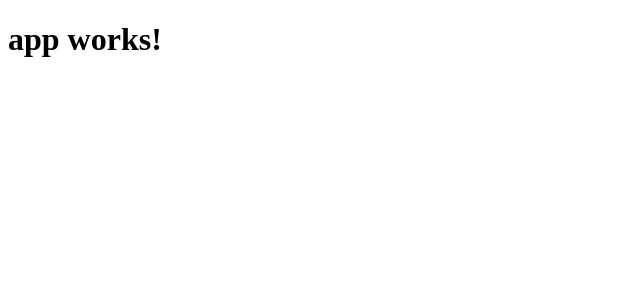
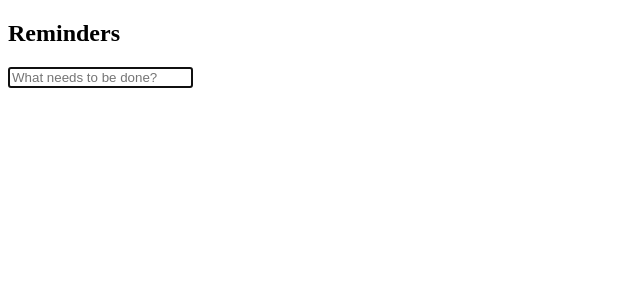
Before and after one commit to chopchopmasteronion/bluefalcon, an Angular app: page / in a window 1280 px wide. Shown: the top 300 px of the page, without its empty margins (0-640 px from the left). Built offline with nearby package versions, Linux system fonts and the light colour scheme.

Commit message:
Updated main view component to show the app. Bootstrap is not working properly, but all functionality is there. Unit tests for view are included.

```diff
--- a/src/app/app.component.html
+++ b/src/app/app.component.html
@@ -1,3 +1,20 @@
-<h1>
-  {{title}}
-</h1>
+<section class="bluefalconapp">
+  <header class="header">
+    <h1>Reminders</h1>
+    <input class="new-remind" placeholder="What needs to be done?" autofocus="" [(ngModel)]="newRemind.title" (keyup.enter)="addRemind()">
+  </header>
+  <section class="main" *ngIf="reminds.length > 0">
+    <ul class="remind-list">
+      <li *ngFor="let remind of reminds" [class.completed]="remind.complete">
+        <div class="view">
+          <input class="toggle" type="checkbox" (click)="toggleRemindComplete(remind)" [checked]="remind.complete">
+          <label>{{remind.title}}</label>
+          <button class="destroy" (click)="removeRemind(remind)"></button>
+        </div>
+      </li>
+    </ul>
+  </section>
+  <footer class="footer" *ngIf="reminds.length > 0">
+    <span class="remind-count"><strong>{{reminds.length}}</strong> {{reminds.length == 1 ? 'item' : 'items'}} left</span>
+  </footer>
+</section>
--- a/src/app/app.component.ts
+++ b/src/app/app.component.ts
@@ -1,10 +1,39 @@
-import { Component } from '@angular/core';
+import {Component} from '@angular/core';
+import {Remind} from './remind';
+// Import class so we can register it as dependency injection token
+import {RemindDataService} from './remind-data.service';
 
 @Component({
   selector: 'app-root',
   templateUrl: './app.component.html',
-  styleUrls: ['./app.component.css']
+  styleUrls: ['./app.component.css'],
+  providers: [RemindDataService]
 })
 export class AppComponent {
-  title = 'app works!';
+
+  newRemind: Remind = new Remind();
+
+  // Ask Angular DI system to inject the dependency
+  // associated with the dependency injection token `RemindDataService`
+  // and assign it to a property called `remindDataService`
+  constructor(private remindDataService: RemindDataService) {
+  }
+
+  addRemind() {
+    this.remindDataService.addRemind(this.newRemind);
+    this.newRemind = new Remind();
+  }
+
+  toggleRemindComplete(remind) {
+    this.remindDataService.toggleRemindComplete(remind);
+  }
+
+  removeRemind(remind) {
+    this.remindDataService.deleteRemindById(remind.id);
+  }
+
+  get reminds() {
+    return this.remindDataService.getAllReminds();
+  }
+
 }
```
Also changed, not shown: 1 other file (tests, documents, lock files or other folders).
